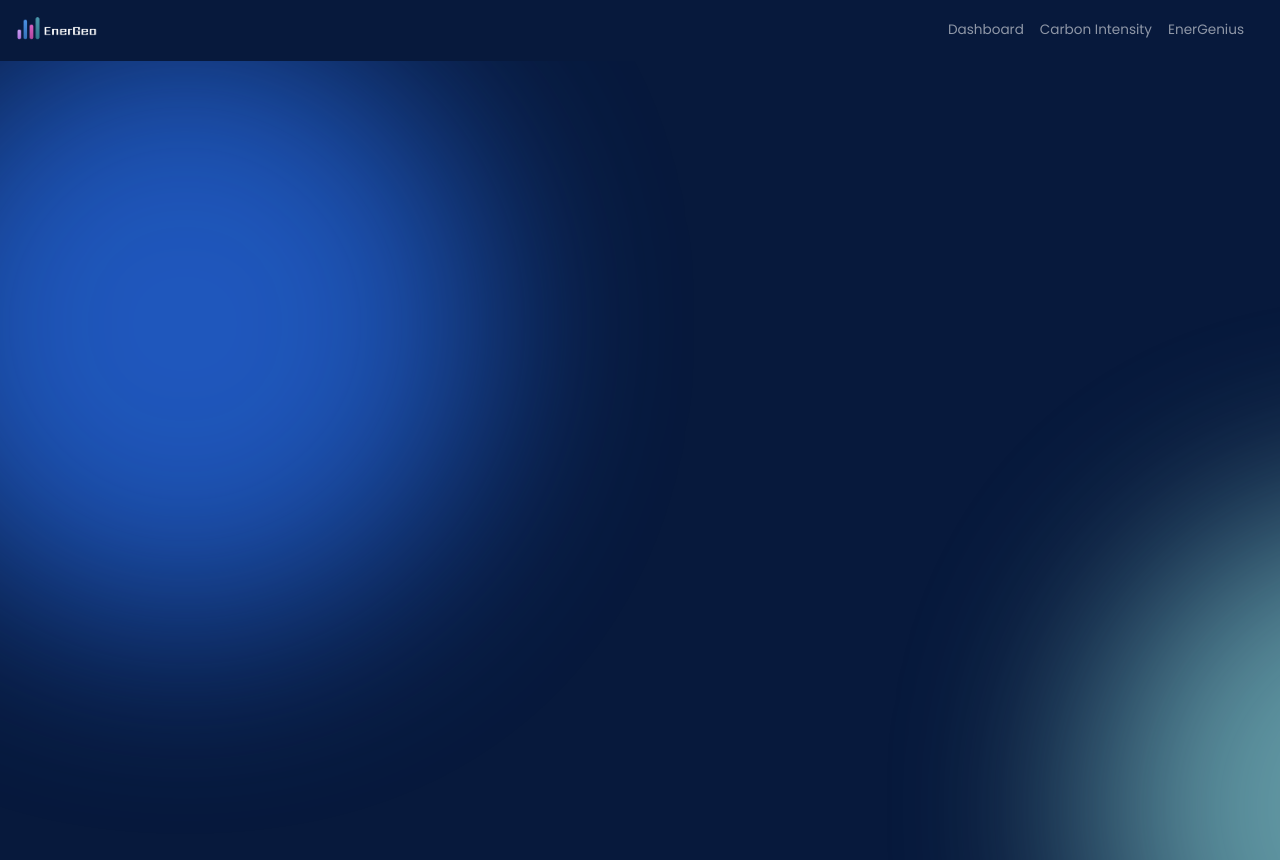
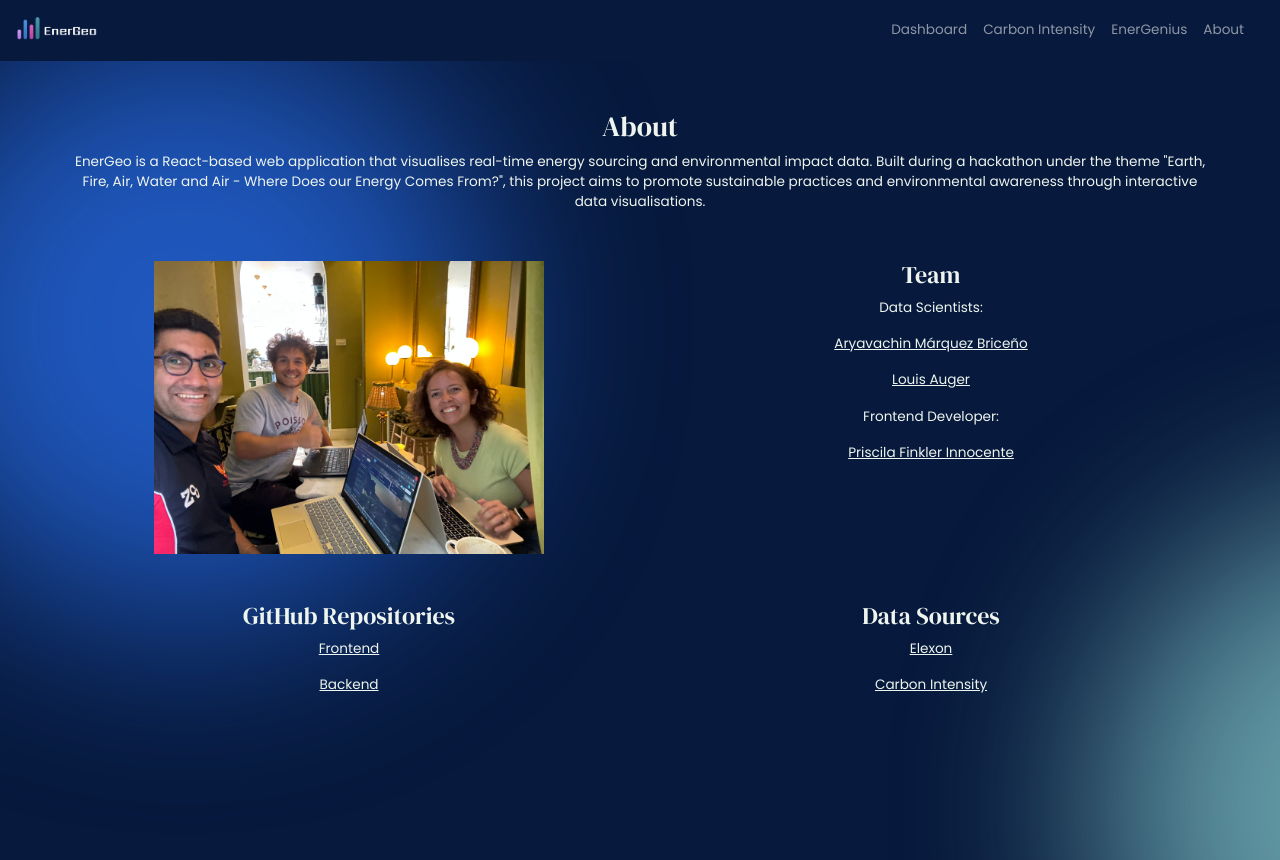
Before and after one commit to prifinkler/energeo, a React (Vite) app: page /about in a window 1280 px wide. Built offline with nearby package versions, Linux system fonts and the light colour scheme; no server answers.

Commit message:
about page
* Added an about page as first draft, no styling done yet.

```diff
--- a/src/App.jsx
+++ b/src/App.jsx
@@ -7,6 +7,7 @@ import NavBar from './components/NavBar'
 import CarbonIntensity from './pages/CarbonIntensity'
 import Dashboard from './pages/Dashboard'
 import EnerGenius from './pages/EnerGenius'
+import About from './pages/About'
 import { ThemeProvider } from '@mui/material/styles';
 import { createTheme } from '@mui/material/styles';
 
@@ -62,6 +63,7 @@ function App() {
               <Route path="/" element={<Dashboard data={data}/>} />
               <Route path="/carbonintensity" element={<CarbonIntensity />} />
               <Route path="/energenius" element={<EnerGenius />} />
+              <Route path="/about" element={<About />} />
             </Routes>
           </main>
         </ThemeProvider>
--- a/src/components/NavBar.jsx
+++ b/src/components/NavBar.jsx
@@ -24,6 +24,7 @@ export default function NavBar() {
             <li className="nav-item"><Link to="/" className='nav-link'>Dashboard</Link></li>
             <li className="nav-item"><Link to="/carbonintensity" className='nav-link '>Carbon Intensity</Link></li>
             <li className="nav-item"><Link to="/energenius" className='nav-link '>EnerGenius</Link></li>
+            <li className="nav-item"><Link to="/about" className='nav-link '>About</Link></li>
           </ul>
         </div>
       </div>
--- /dev/null
+++ b/src/pages/About.jsx
@@ -0,0 +1,39 @@
+import team from '../assets/team.png'
+
+export default function About() {
+  return (
+    <>
+      <div className="mb-5 text-center">
+        <h2>About</h2>
+        <p>EnerGeo is a React-based web application that visualises real-time energy sourcing and environmental impact data. Built during a hackathon under the theme "Earth, Fire, Air, Water and Air - Where Does our Energy Comes From?", this project aims to promote sustainable practices and environmental awareness through interactive data visualisations.</p>
+      </div>
+      <div className='team row mb-5 text-center'>
+        <div className='col'>
+          <img src={team} alt="Team photo" />
+        </div>
+        <div className="col">
+          <h3>Team</h3>
+          <p>Data Scientists:</p>
+          <p><a href="https://www.linkedin.com/in/aryavachin/">Aryavachin Márquez Briceño</a></p>
+          <p><a href="https://www.linkedin.com/in/louis-auger-data-london/">Louis Auger</a></p>
+          <p>Frontend Developer:</p>
+          <p><a href="https://www.linkedin.com/in/priscilafinkler/">Priscila Finkler Innocente</a></p>
+        </div>
+      </div>
+      <div className="row text-center">
+        <div className="col">
+          <h3>GitHub Repositories</h3>
+          <p><a href="https://github.com/prifinkler/energeo">Frontend</a></p>
+          <p><a href="https://github.com/JammyNinja/EnerGeo_API">Backend</a></p>
+        </div>
+        <div className="col">
+          <h3>Data Sources</h3>
+          <p><a href="https://bmrs.elexon.co.uk/api-documentation/endpoint/generation/outturn/current">Elexon</a></p>
+          <p><a href="https://api.carbonintensity.org.uk/">Carbon Intensity</a></p>
+        </div>
+      </div>
+
+    </>
+
+  )
+}
--- a/src/styles/App.css
+++ b/src/styles/App.css
@@ -44,6 +44,14 @@ h3 { font-size: 1.5rem; }
 h4 { font-size: 1.25rem; }
 h5 { font-size: 1rem; }
 
+a {
+  color: var(--white);
+}
+
+a:hover {
+  color: rgb(202, 211, 240);
+}
+
 .main-content {
   margin-top: 60px;
   flex-grow: 1;
@@ -86,3 +94,7 @@ h5 { font-size: 1rem; }
   align-items: center;
   height: 100%;
 }
+
+.team img {
+  width: 70%;
+}
--- a/src/styles/energenius.css
+++ b/src/styles/energenius.css
@@ -1,3 +1,12 @@
 .css-ka7ti6-MuiAutocomplete-root {
   margin-bottom: 20px;
 }
+
+.css-tb612g-MuiTypography-root-MuiLink-root {
+  color: var(--white) !important;
+  text-decoration-color: var(--white) !important;
+}
+
+.css-1h40q88-MuiTooltip-tooltip, .css-kudwh-MuiTooltip-arrow::before {
+  background-color: #111111 !important;
+}
```
Also changed, not shown: src/assets/team.png (added).
